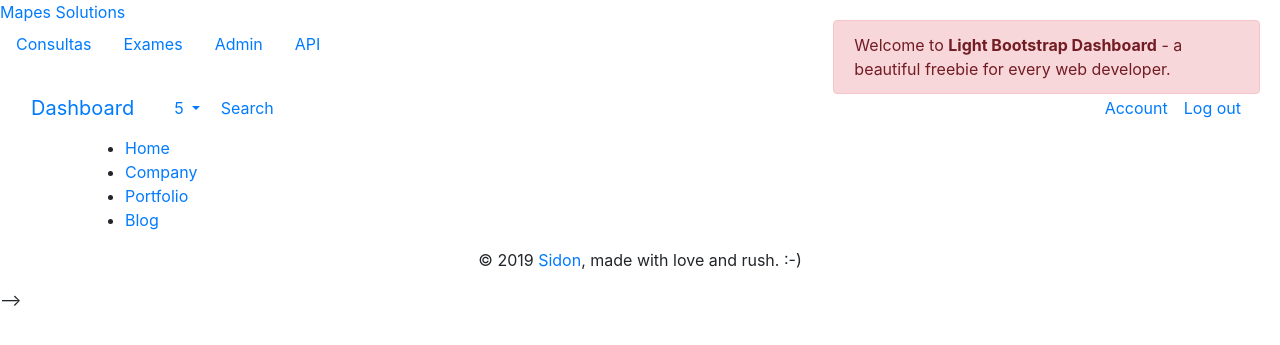
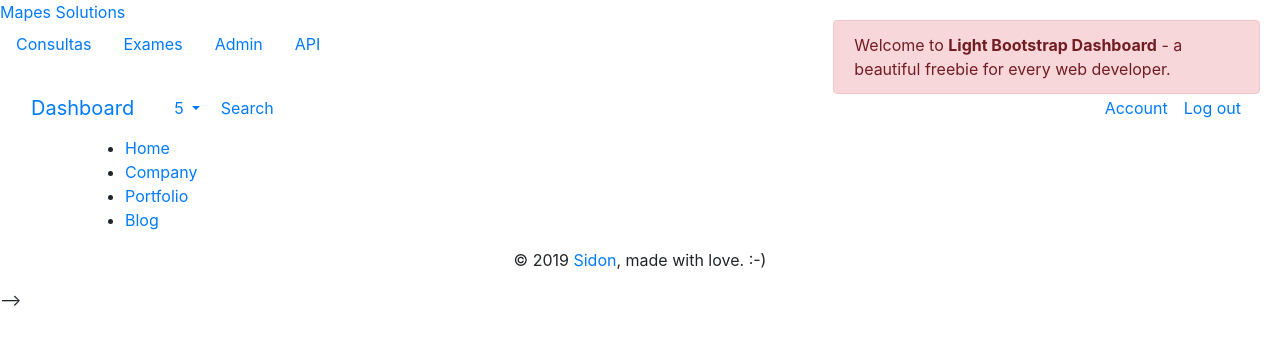
Before and after one commit to Sidon/desafio-mapes, a Django app: template core/templates/core/dashboard.html in a window 1280 px wide. Shown: the top 345 px of the page. Run offline with Django 3.2, Linux system fonts and the light colour scheme; the template is opened without the code that fills it, so the values that code supplies are empty; some libraries are stand-ins or nearby versions.

Commit message:
Only pleasure. :-)

```diff
--- a/core/templates/core/dashboard.html
+++ b/core/templates/core/dashboard.html
@@ -159,7 +159,7 @@
                             <script>
                                 document.write(new Date().getFullYear())
                             </script>
-                            <a href="http://www.sidon.net.br.com">Sidon</a>, made with love and rush. :-)
+                            <a href="http://www.sidon.net.br.com">Sidon</a>, made with love. :-)
                         </p>
                     </nav>
                 </div>
```
